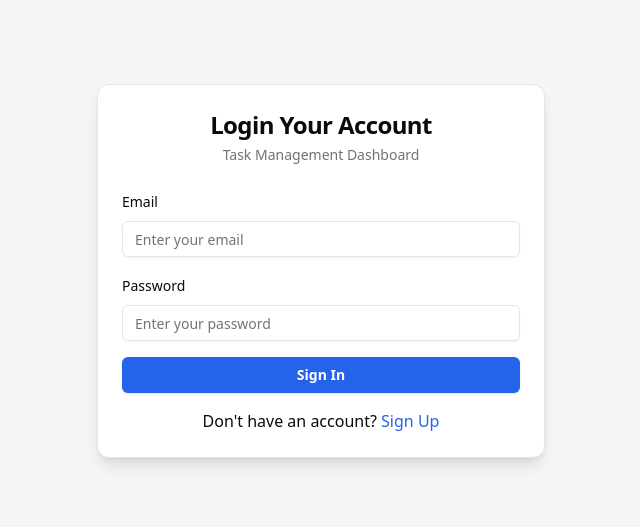
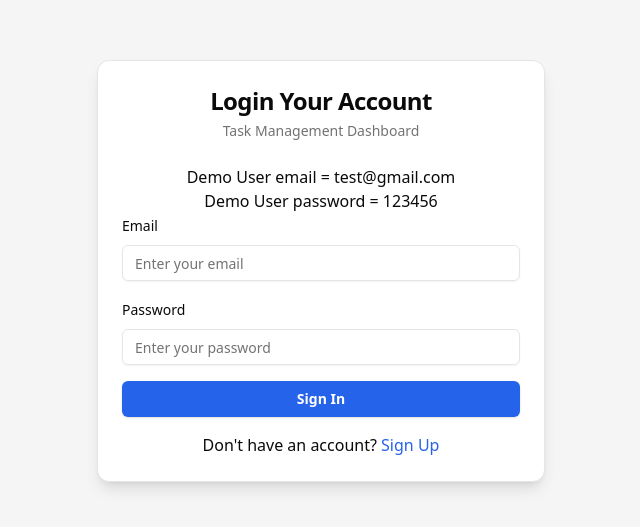
Before and after one commit to shivaydv/task-management-dashboard, a Next.js app in the folder client/: page /login in a window 1280 px wide. Shown: the part 129-656 px from the top of the page, without its empty margins (319-959 px from the left). Built offline with nearby package versions, Linux system fonts and the light colour scheme.

Commit message:
added demo user

```diff
--- a/client/app/login/page.tsx
+++ b/client/app/login/page.tsx
@@ -96,9 +96,12 @@ function Page() {
   return (
     <div className="flex items-center justify-center min-h-screen px-6 bg-muted">
 
+
       <Card className="w-full max-w-md shadow-lg">
 
+
         <CardHeader className="space-y-1">
+
           <CardTitle className="text-2xl font-bold text-center ">
             Login Your Account
           </CardTitle>
@@ -108,6 +111,10 @@ function Page() {
         </CardHeader>
 
         <CardContent>
+        <div className="text-center">
+          <p>Demo User email = test@gmail.com</p>
+          <p>Demo User password  = 123456</p>
+        </div>
           <form className="space-y-4" onSubmit={submitForm}>
             <div className="space-y-2">
               <Label htmlFor="email">Email</Label>
```
